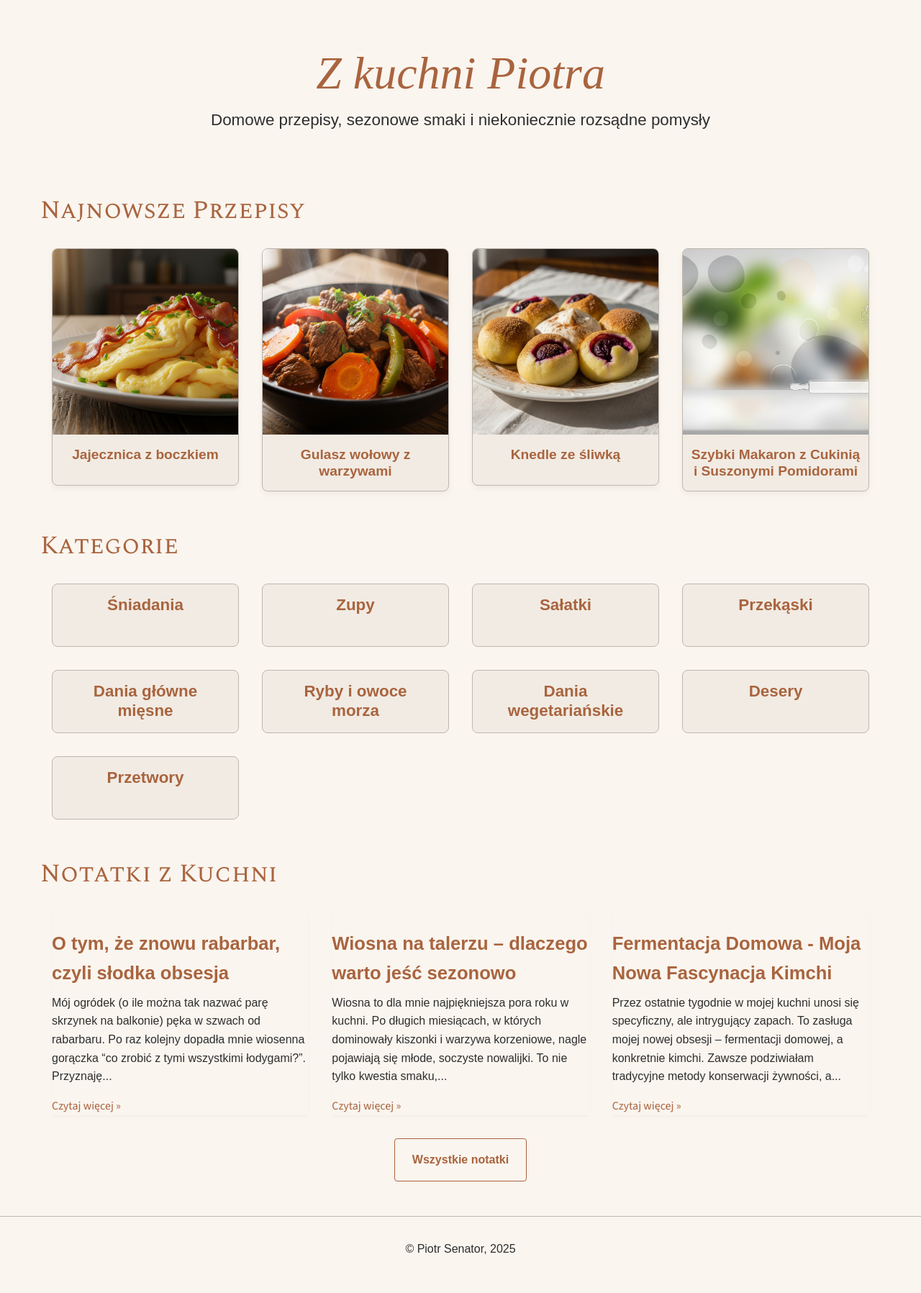
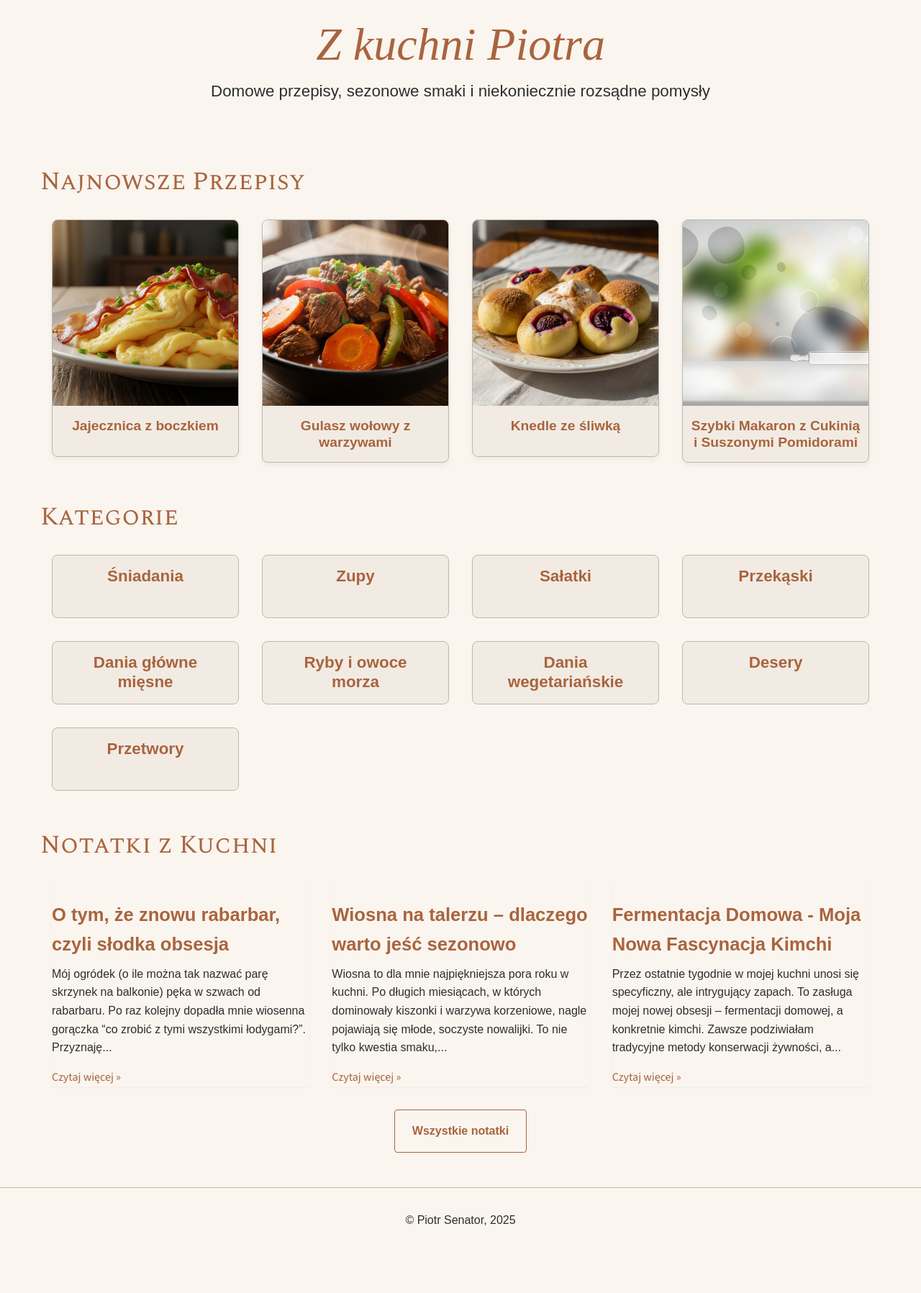
Before and after one commit to piotrsenator/kuchnia, a Jekyll site: the page built from index.html, in a window 1280 px wide. Shown: the whole page at 72% size. Built offline with Jekyll 4.4.1, drawn with Linux system fonts in a browser that asks for light colours; some web fonts are replaced; after the commit the page ends 1757 px from its top, so only the background shows below that.

Commit message:
Update style.css

```diff
--- a/assets/css/style.css
+++ b/assets/css/style.css
@@ -134,7 +134,7 @@ h1, h2, h4, h5, h6 {
     font-family: var(--font-family-headings);
     font-weight: var(--font-weight-regular);
     color: var(--color-primary);
-    margin-top: var(--spacing-xl);
+    margin-top: var(--spacing-xs);
 }
 
 h1 { font-size: 2.8rem; }
```
